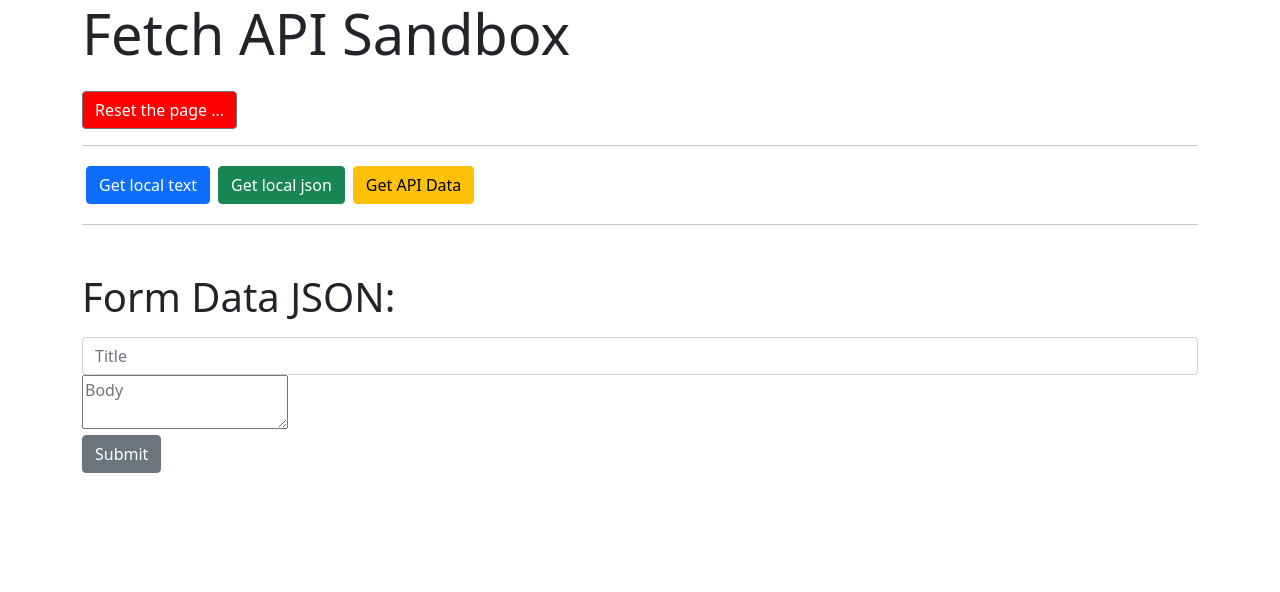
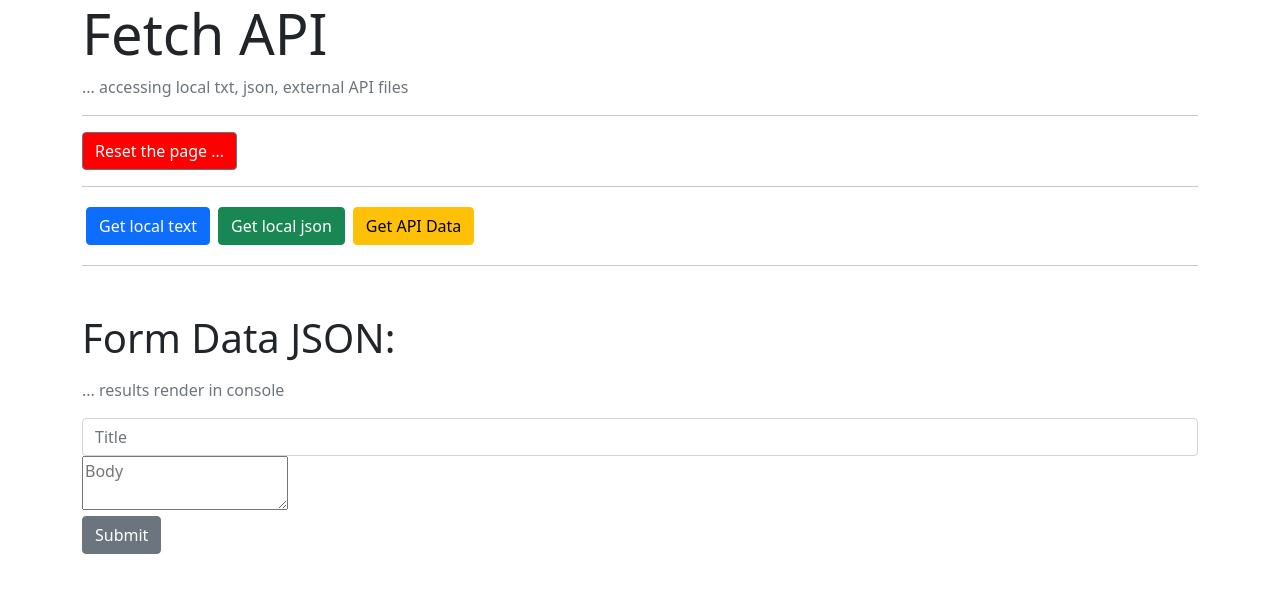
Before and after one commit to s3m4nt/fetch-api, a plain HTML site: page index.html in a window 1280 px wide. Drawn offline with nearby package versions, Linux system fonts and the light colour scheme.

Commit message:
bootstrap

```diff
--- a/index.html
+++ b/index.html
@@ -12,7 +12,11 @@
 
 <body>
     <div class="container">
-        <h1 class="display-4 mb-4">Fetch API Sandbox</h1>
+        <h1 class="display-4">Fetch API</h1>
+        <div class="d-flex mb-1 text-muted font-weight-light font-italic"> ... accessing local txt, json, external API
+            files
+        </div>
+        <hr />
         <button class="btn btn-secondary" id="reset" style="background-color: red; color: #fff;">Reset the page
             ...</button>
         <hr />
@@ -28,6 +32,8 @@
         <form id="addPost">
             <div class="form-group">
                 <p class="d-flex display-6 mt-5">Form Data JSON:</p>
+                <span class="d-flex mb-3 text-muted font-weight-light"> ... results render in console</span>
+
                 <input class="form-control" type="text" id="title" placeholder="Title">
             </div>
             <div class="form-group">
```
